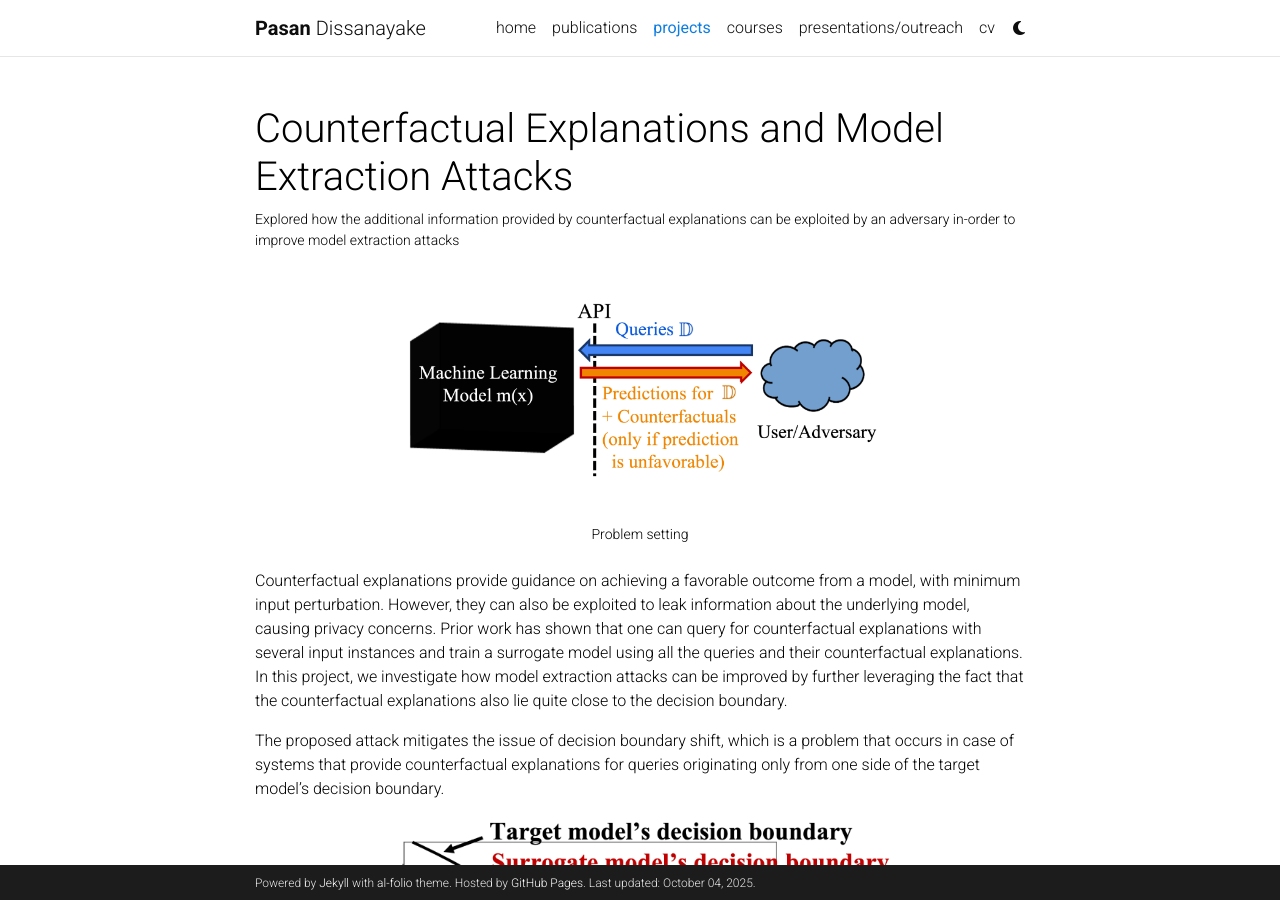
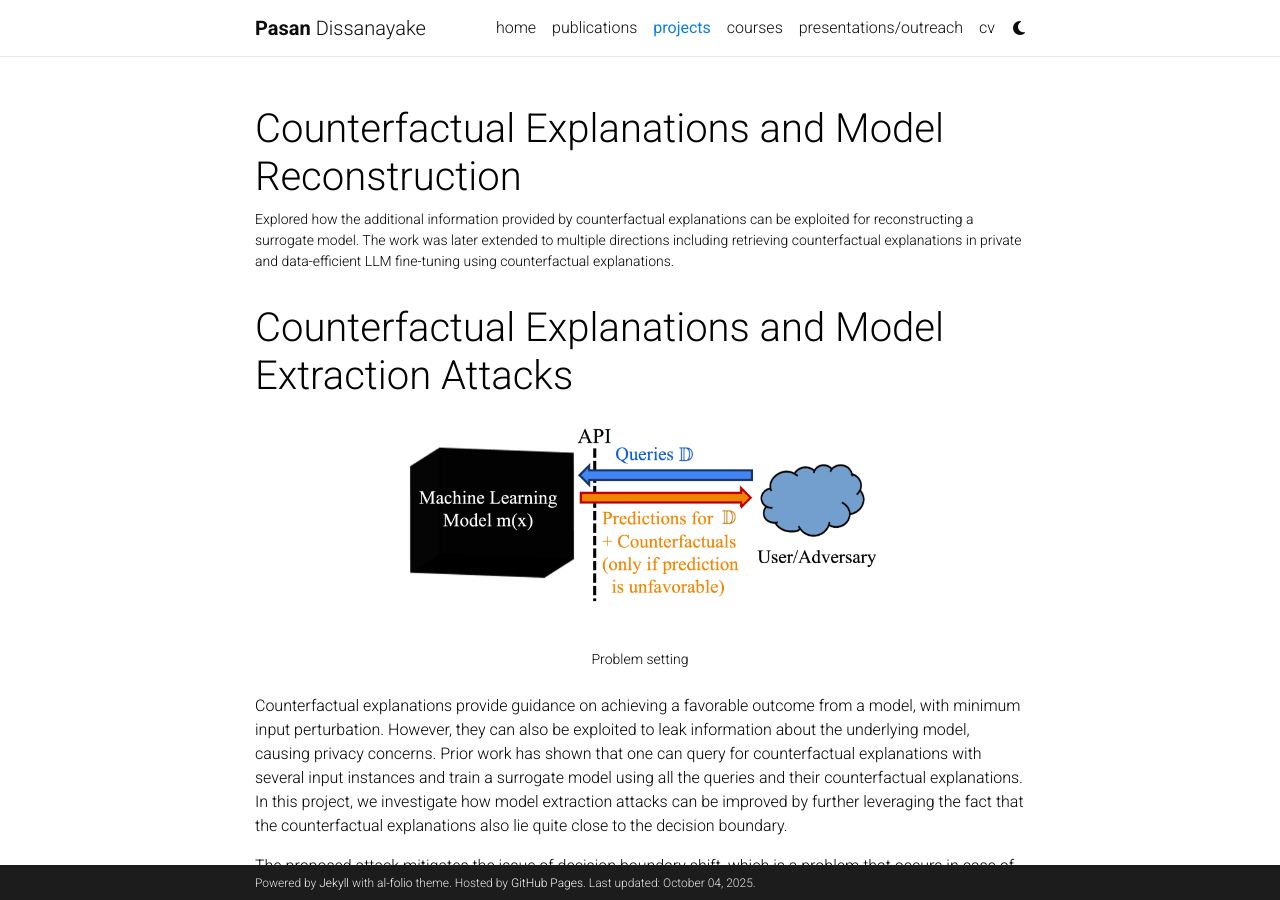
Before and after one commit to pasandissanayake/pasandissanayake.github.io, a Jekyll site: the page built from _projects/proj_counterf_me.md, in a window 1280 px wide and 900 px high. Built offline with Jekyll 4.4.1, drawn with Linux system fonts in a browser that asks for light colours; full-size pictures stand in for the smaller copies a plugin makes; comment, search, counter and statistics services are not loaded; a style sheet for code colours, icons or effects is not loaded; some of the changed text lies outside the part shown.

Commit message:
Update proj_counterf_me.md

```diff
--- a/_projects/proj_counterf_me.md
+++ b/_projects/proj_counterf_me.md
@@ -1,12 +1,14 @@
 ---
 layout: page
-title: Counterfactual Explanations and Model Extraction Attacks
-description: Explored how the additional information provided by counterfactual explanations can be exploited by an adversary in-order to improve model extraction attacks
+title: Counterfactual Explanations and Model Reconstruction
+description: Explored how the additional information provided by counterfactual explanations can be exploited for reconstructing a surrogate model. The work was later extended to multiple directions including retrieving counterfactual explanations in private and data-efficient LLM fine-tuning using counterfactual explanations.
 img: assets/img/counterf_me/2d_demo.png
 importance: 1
 category: research
-related_publications: counterfME
+related_publications: counterfME, privateCF, robustCF, privateCFImmutable, cfDistill
 ---
+
+<h1>Counterfactual Explanations and Model Extraction Attacks</h1>
 
 <div class="row">
     <div class="col-sm-8 mx-auto d-block mt-3 mt-md-0">
@@ -52,4 +54,8 @@
 
 <b>Github:</b> [https://github.com/pasandissanayake/model-reconstruction-using-counterfactuals](https://github.com/pasandissanayake/model-reconstruction-using-counterfactuals)
 
+
+<h1>Counterfactual explanations for data-efficient LLM finetuning</h1>
+Similar to the definition of a counterfactual explanation in a tabular data manifold, a counterfactual can be defined in the context of natural language classification settings such as sentiment analysis. In this case, it can be defined as the minimum (natural-looking) perturbation that has to be made to a sentence in order for a classifier (e.g.: an LLM) to classify the new sentence into a different class than the original.
+
 [1] Ulrich Aïvodji, Alexandre Bolot, and Sébastien Gambs, "Model extraction from counterfactual explanations," arXiv preprint arXiv:2009.01884, 2020.
```
